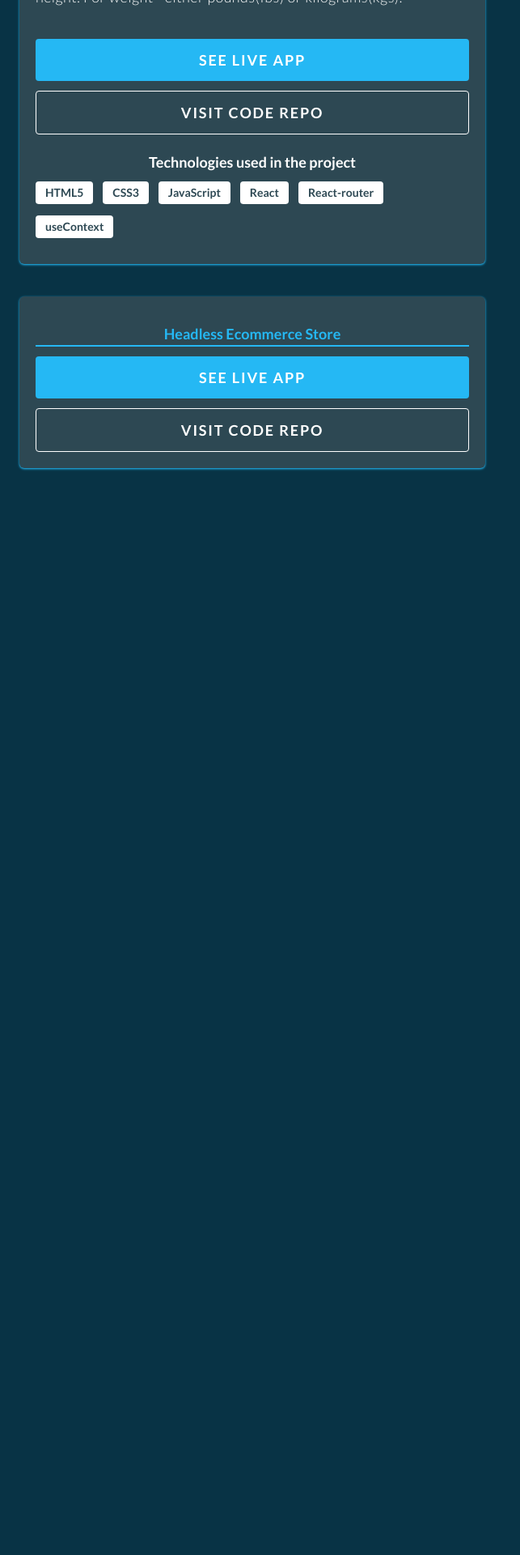
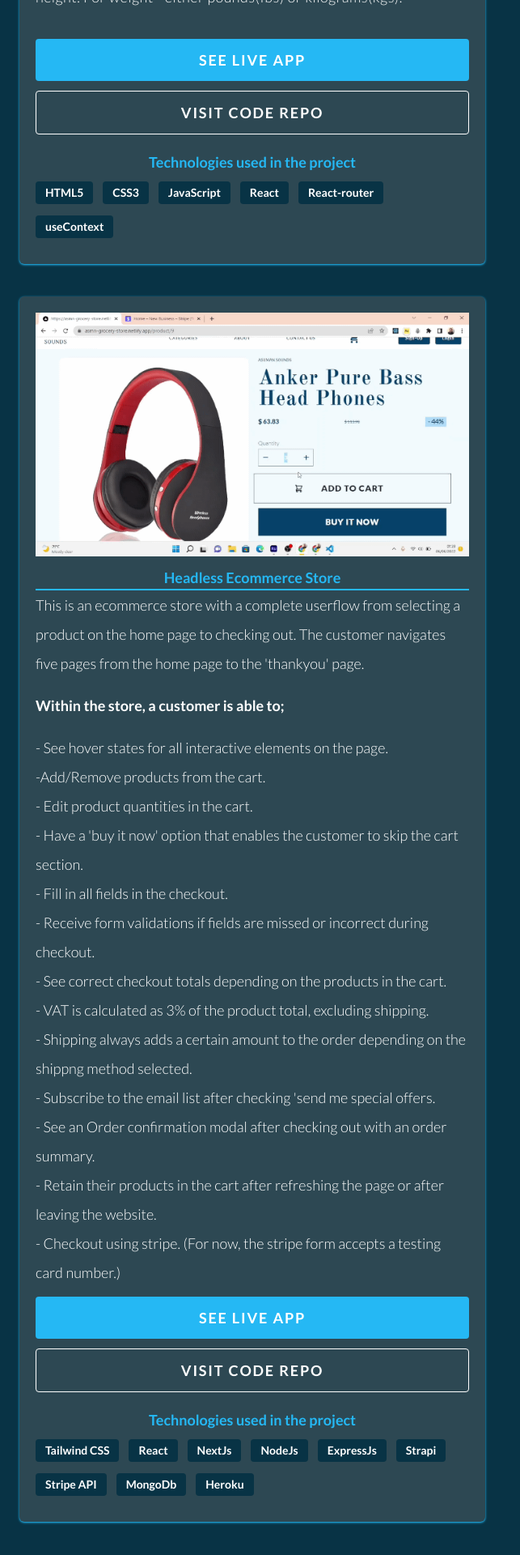
Before and after one commit to asuman315/portfolio, a React (Create React App) app: page / in a window 1280 px wide. Shown: the part 2036-3956 px from the top of the page at 81% size, without its empty margins (0-643 px from the left). Before the commit the page ends 2662 px from the top, so only its background shows below. Built offline with nearby package versions, Linux system fonts and the light colour scheme; a web font is replaced by a local one.

Commit message:
add second project

```diff
--- a/src/Components/Projects/ProjectOne.jsx
+++ b/src/Components/Projects/ProjectOne.jsx
@@ -46,14 +46,14 @@
         </a>
       </div>
       <div>
-        <h3 className='text-center pt-5 pb-2 font-bold'>
+        <h3 className='text-center pt-5 pb-2 font-bold text-primary-2'>
           Technologies used in the project
         </h3>
         <div>
           {technologies.map((tech, index) => (
             <button
               key={index}
-              className='bg-white text-primary-3 text-sm font-bold mr-3 px-3 mb-3 rounded py-1'>
+              className='bg-primary-1 text-white text-sm font-bold mr-3 px-3 mb-3 rounded py-1'>
               {tech}
             </button>
           ))}
--- a/src/Components/Projects/ProjectTwo.jsx
+++ b/src/Components/Projects/ProjectTwo.jsx
@@ -1,14 +1,48 @@
 import React from 'react'
 
 const ProjectTwo = () => {
-   //const appImage = require('../../Assets/.gif');
+  const appImage = require('../../Assets/asuman-sounds.gif');
+  const technologies = ['Tailwind CSS', 'React', 'NextJs', 'NodeJs', 'ExpressJs', 'Strapi', 'Stripe API', 'MongoDb', 'Heroku']
   return (
     <div className='mt-10 bg-primary-3 px-5 py-5 rounded-md shadow shadow-primary-2 max-w-xl mb-12'>
-      {/* <img src={appImage} alt='gif' /> */}
+      <img src={appImage} alt='gif' />
       <h3 className='font-bold text-center pt-3 text-primary-2 border-b-2'>
         Headless Ecommerce Store
       </h3>
-
+      <div className='leading-9'>
+        <p>
+          This is an ecommerce store with a complete userflow from selecting a
+          product on the home page to checking out. The customer navigates five
+          pages from the home page to the 'thankyou' page.
+        </p>
+        <p className='my-4 font-bold'>
+          Within the store, a customer is able to;
+        </p>
+        <p>
+          - See hover states for all interactive elements on the page. <br />
+          -Add/Remove products from the cart. <br />
+          - Edit product quantities in the cart. <br />
+          - Have a 'buy it now' option that enables the customer to skip the
+          cart section. <br />
+          - Fill in all fields in the checkout. <br />
+          - Receive form validations if fields are missed or incorrect during
+          checkout. <br />
+          - See correct checkout totals depending on the products in the cart.{' '}
+          <br />
+          - VAT is calculated as 3% of the product total, excluding shipping.{' '}
+          <br />
+          - Shipping always adds a certain amount to the order depending on the
+          shippng method selected. <br />
+          - Subscribe to the email list after checking 'send me special offers.{' '}
+          <br />
+          - See an Order confirmation modal after checking out with an order
+          summary. <br />
+          - Retain their products in the cart after refreshing the page or after
+          leaving the website. <br />
+          - Checkout using stripe. (For now, the stripe form accepts a testing
+          card number.) <br />
+        </p>
+      </div>
       <div className='flex flex-col'>
         <button className='uppercase border-none outline-none py-3 mt-3 tracking-widest font-bold text-lg rounded bg-primary-2'>
           see live app
@@ -17,6 +51,20 @@
           visit code repo
         </button>
       </div>
+      <div>
+        <h3 className='text-center pt-5 pb-2 font-bold text-primary-2'>
+          Technologies used in the project
+        </h3>
+        <div>
+          {technologies.map((tech, index) => (
+            <button
+              key={index}
+              className='g-white text-white bg-primary-1 text-sm font-bold mr-3 px-3 mb-3 rounded py-1'>
+              {tech}
+            </button>
+          ))}
+        </div>
+      </div>
     </div>
   );
 }
```
Also changed, not shown: src/Assets/asuman-sounds.gif (added).
